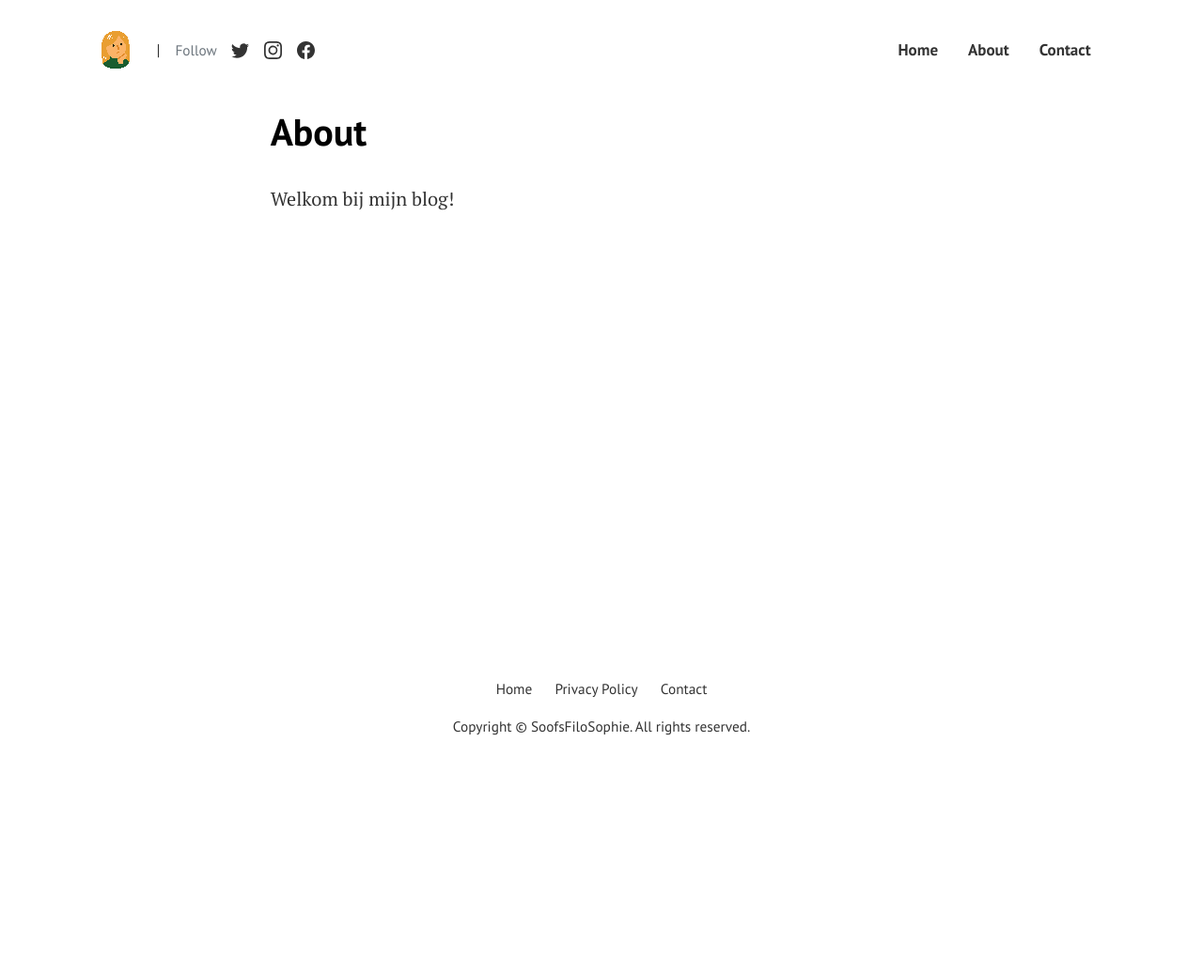
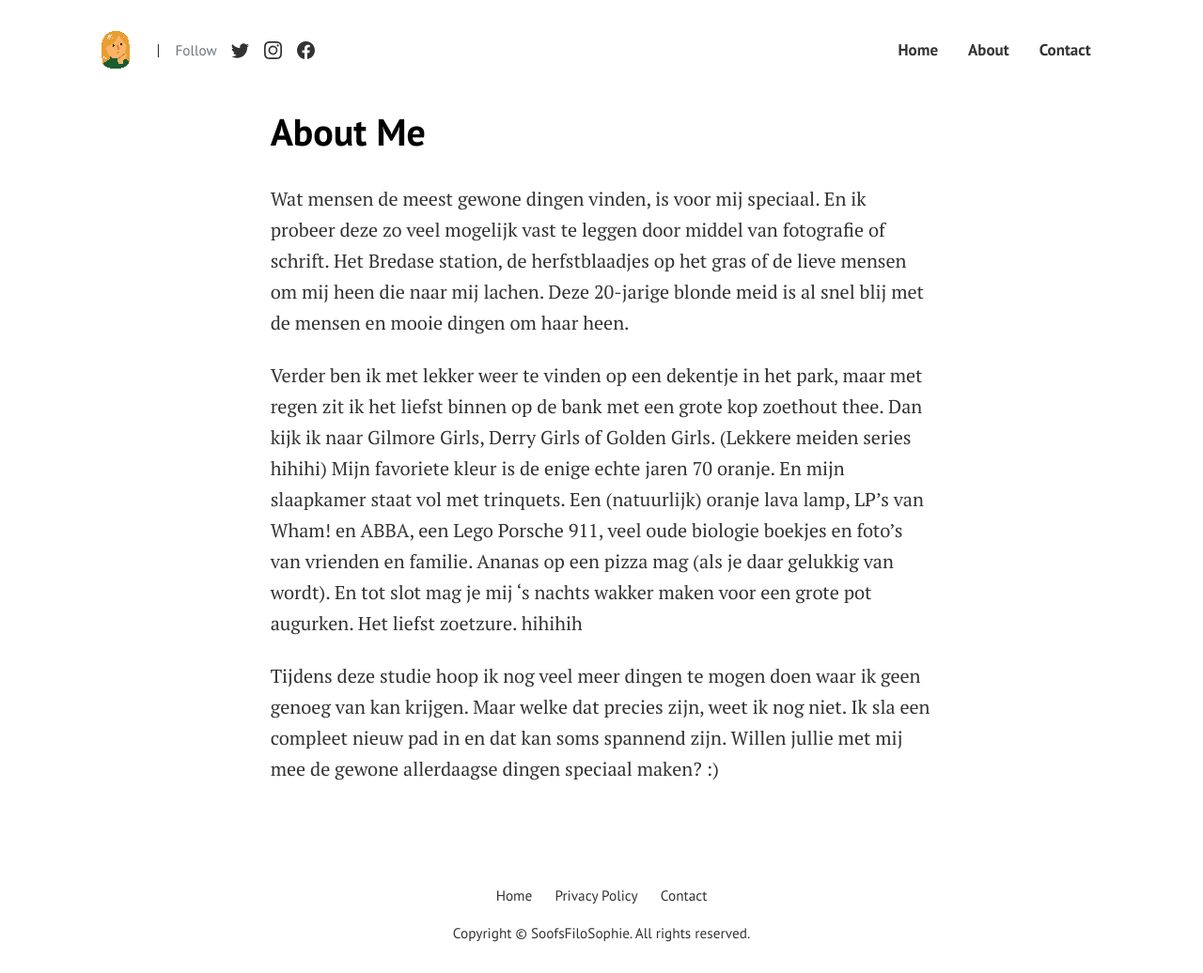
Before and after one commit to SoofsFilosophie/soofsfilosophie.github.io, a Jekyll site: the page built from pages/about.md, in a window 1280 px wide and 1036 px high. Shown: the whole window at 94% size. Built offline with Jekyll 4.4.1, drawn with Linux system fonts in a browser that asks for light colours.

Commit message:
About Me

```diff
--- a/pages/about.md
+++ b/pages/about.md
@@ -1,8 +1,12 @@
 ---
 layout: page
-title: About
+title: About Me
 permalink: "/about/"
-#image: assets/images/screenshot.png
+#image: assets/images/5.png
 ---
 
-Welkom bij mijn blog!
+Wat mensen de meest gewone dingen vinden, is voor mij speciaal. En ik probeer deze zo veel mogelijk vast te leggen door middel van fotografie of schrift. Het Bredase station, de herfstblaadjes op het gras of de lieve mensen om mij heen die naar mij lachen. Deze 20-jarige blonde meid is al snel blij met de mensen en mooie dingen om haar heen.
+
+Verder ben ik met lekker weer te vinden op een dekentje in het park, maar met regen zit ik het liefst binnen op de bank met een grote kop zoethout thee. Dan kijk ik naar Gilmore Girls, Derry Girls of Golden Girls. (Lekkere meiden series hihihi) Mijn favoriete kleur is de enige echte jaren 70 oranje. En mijn slaapkamer staat vol met trinquets. Een (natuurlijk) oranje lava lamp, LP's van Wham! en ABBA, een Lego Porsche 911, veel oude biologie boekjes en foto's van vrienden en familie. Ananas op een pizza mag (als je daar gelukkig van wordt). En tot slot mag je mij 's nachts wakker maken voor een grote pot augurken. Het liefst zoetzure. hihihih
+
+Tijdens deze studie hoop ik nog veel meer dingen te mogen doen waar ik geen genoeg van kan krijgen. Maar welke dat precies zijn, weet ik nog niet. Ik sla een compleet nieuw pad in en dat kan soms spannend zijn. Willen jullie met mij mee de gewone allerdaagse dingen speciaal maken? :)
```
Also changed, not shown: assets/images/5.jpeg (added).
